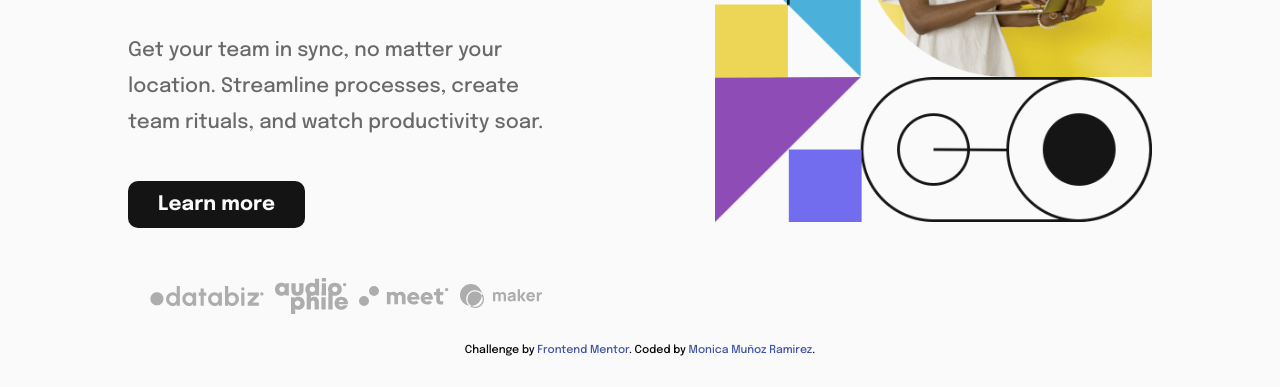
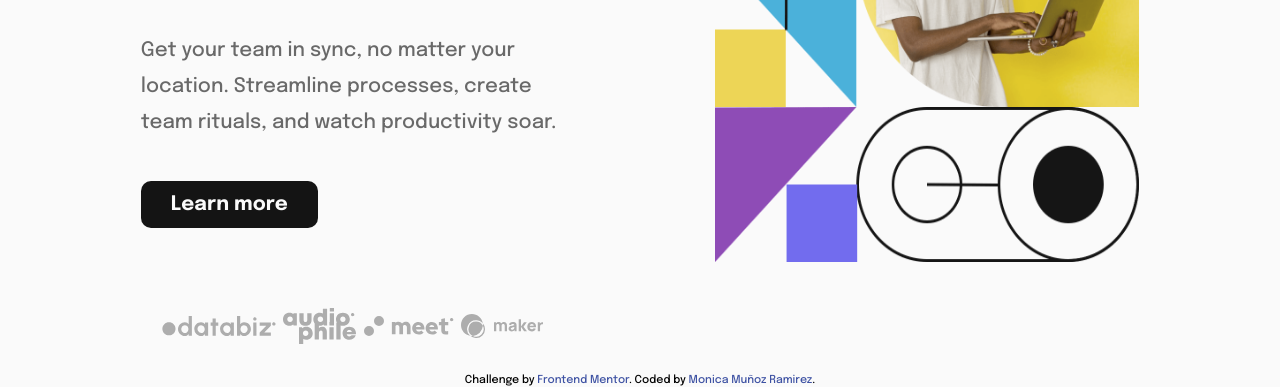
Before and after one commit to kayoJr/Intro-section-with-dropdown-navigation, a plain HTML site: page index.html in a window 1280 px wide. Shown: the part 511-898 px from the top of the page. Before the commit the page ends 868 px from the top, so only its background shows below. Drawn offline with Linux system fonts and the light colour scheme.

Commit message:
Add files via upload

```diff
--- a/build/css/app.css
+++ b/build/css/app.css
@@ -603,7 +603,7 @@ body {
     gap: 15rem;
     grid-template-columns: repeat(2, 1fr);
     grid-template-rows: unset;
-    max-width: 80%;
+    max-width: 78%;
     margin: 0 auto;
   }
 }
@@ -618,7 +618,7 @@ body {
 @media (min-width: 768px) {
   .main__image {
     background-image: url(../img/image-hero-desktop.png);
-    height: 58rem;
+    height: 62rem;
     grid-column: 2/3;
     margin-top: 8rem;
     margin-bottom: 2rem;
@@ -679,4 +679,9 @@ body {
   max-width: 90%;
   margin: 0 auto;
 }
+@media (min-width: 768px) {
+  .about__clients {
+    margin-top: 3rem;
+  }
+}
 /*# sourceMappingURL=app.css.map */
```
Also changed, not shown: 1 other file.
